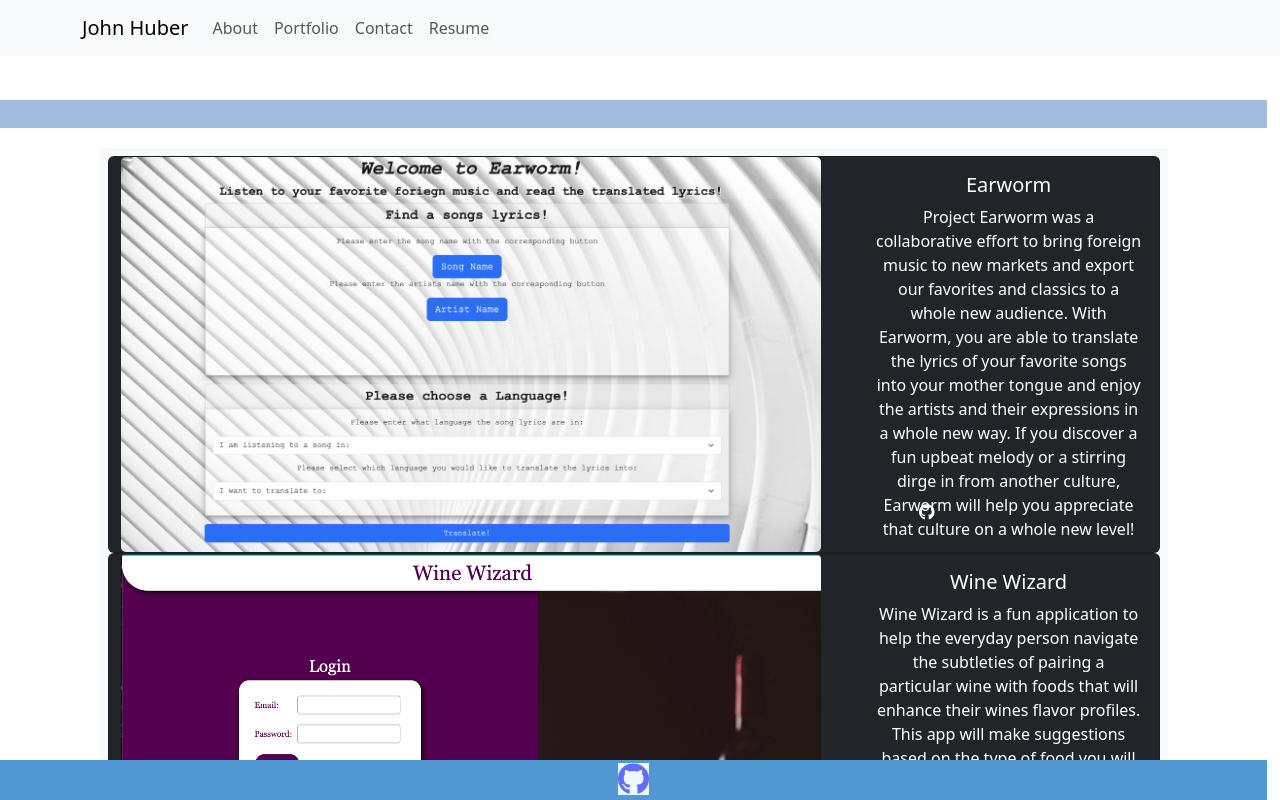
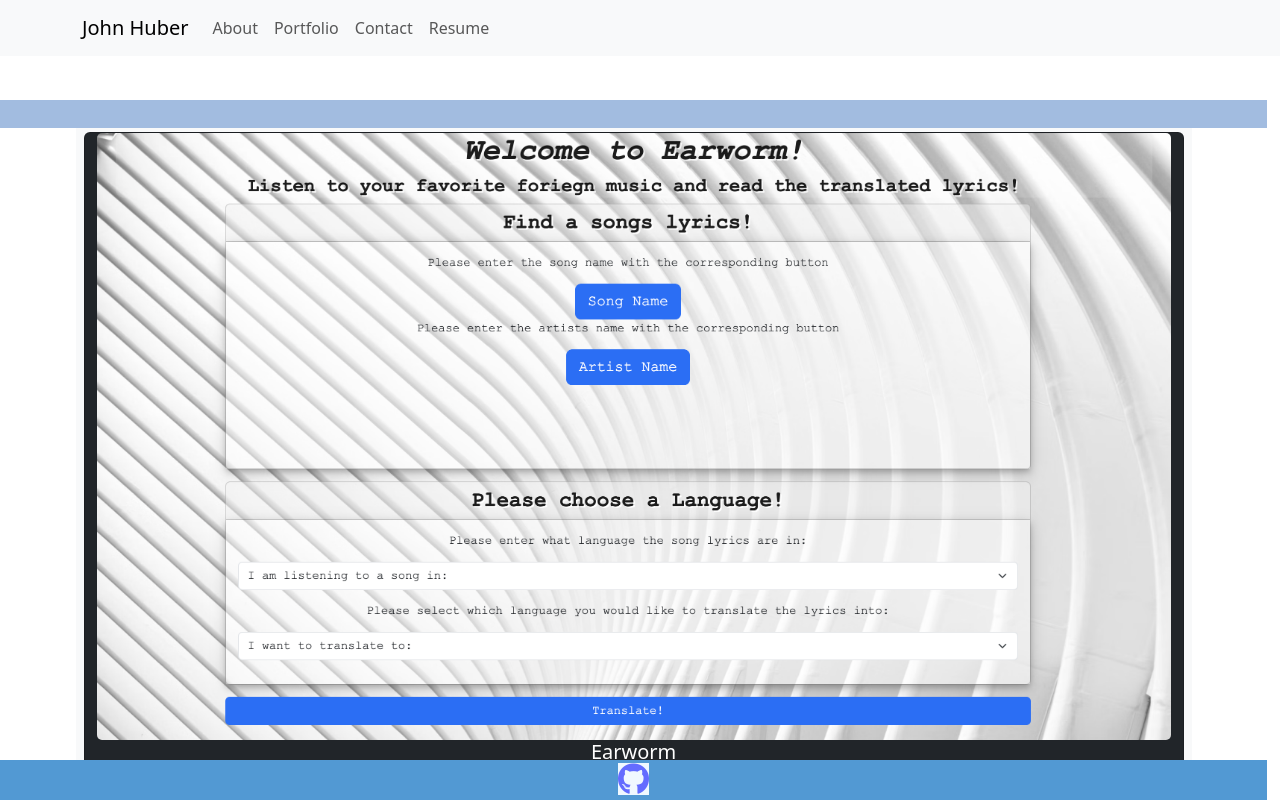
Before and after one commit to jhuber1155/React-Portfolio, a React (Vite) app in the folder React-Portfolio/: page /portfolio in a window 1280 px wide. Shown: the top 800 px of the page. Built offline with nearby package versions, Linux system fonts and the light colour scheme.

Commit message:
Fixed the flexbox wrap issue on the portfolio

```diff
--- /dev/null
+++ b/React-Portfolio/src/assets/css/portfolio.css
@@ -0,0 +1,3 @@
+.project-text{
+  margin-bottom: 5%;
+}
--- a/React-Portfolio/src/assets/css/project.css
+++ b/React-Portfolio/src/assets/css/project.css
@@ -1,16 +1,4 @@
-.project-image {
+/* .project-image {
     width: 700px;
     height: auto;
- }
-
-.card-title, .card-text {
-    margin-left: 750px;
-}
-
-.github-icon {
-    position: absolute;
-    right: 14rem;
-    bottom: 2rem;
-    color: white;
-    text-decoration: none;
-}
+ } */
--- a/React-Portfolio/src/components/Project.jsx
+++ b/React-Portfolio/src/components/Project.jsx
@@ -2,20 +2,26 @@ import Card from 'react-bootstrap/Card';
 import * as projects from "../assets"
 import '../assets/css/project.css'
 
-function Project({ project }) {
-    const {title, text, repo, name } = project
+function Project({ project, className }) {
+  const { title, text, repo, name } = project;
+
   return (
-    <Card key={title} className="bg-dark text-white">
-      <Card.Img src={projects[title]} alt="Card image" className="project-image"/>
-      <Card.ImgOverlay>
-        <Card.Title className="card-title">{name}</Card.Title>
-        <Card.Text className="card-text">
+    <Card key={title} className={`bg-dark text-white ${className}`}>
+      <div>
+      <Card.Img src={projects[title]} alt="Card image" className="project-image" />
+      </div>
+      <div>
+      <Card.Title className="card-title">{name}
+      </Card.Title>
+      <Card.Text>
           {text}
         </Card.Text>
-        <a href={repo}>
-            <i className="fab fa-github github-icon" />
-        </a>
-      </Card.ImgOverlay>
+        <Card.Link href={repo}>
+          github:
+          <i className="fab fa-github github-icon" />
+        </Card.Link>
+
+        </div>
     </Card>
   );
 }
--- a/React-Portfolio/src/pages/Portfolio.jsx
+++ b/React-Portfolio/src/pages/Portfolio.jsx
@@ -1,5 +1,6 @@
 import { useState } from 'react';
 import Project from '../components/Project';
+import '../assets/css/portfolio.css';
 
 export default function Portfolio() {
   const [projects] = useState([
@@ -43,14 +44,14 @@ export default function Portfolio() {
 
   return (
     <div className="container pt-4" style={{ marginTop: '100px'}}>
-      <section className="features-icons bg-light text-center m-4">
+      <section className="features-icons bg-light text-center">
         <div className="container">
-          <div className="row row-cols-1 p-2">
+          <div className="row p-2 projects-container">
             {projects.map((project, index) => (
               <Project
-
                 project={project}
                 key={index}
+                className="project-text"
               />
             ))}
           </div>
```
